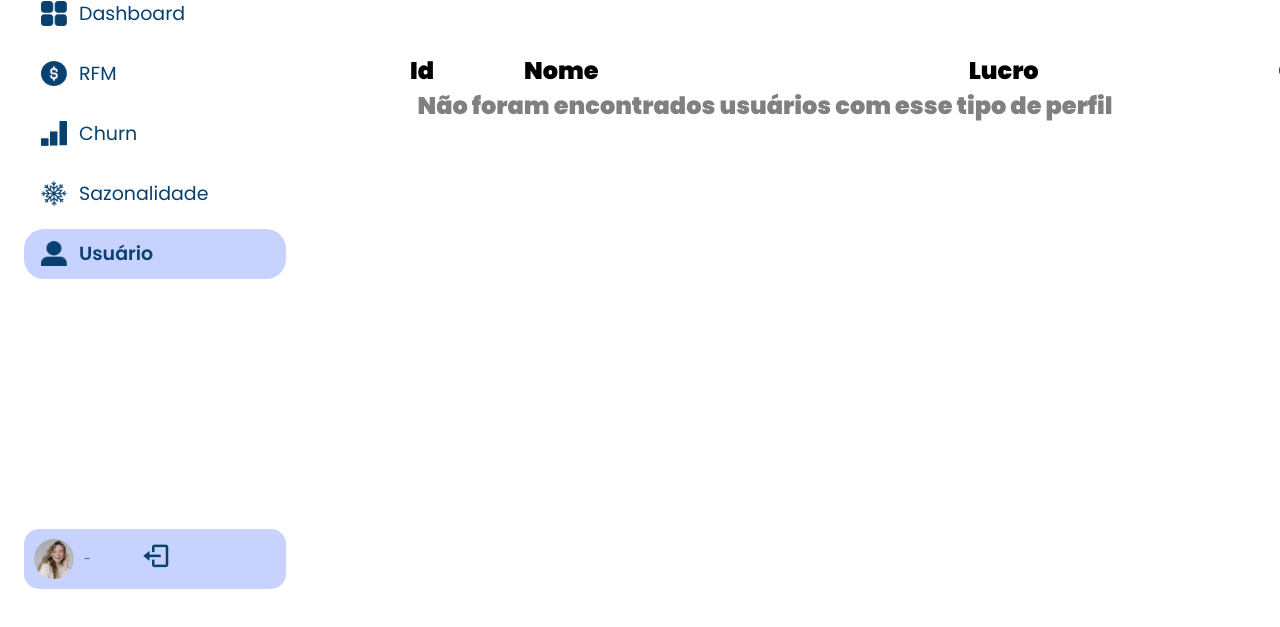
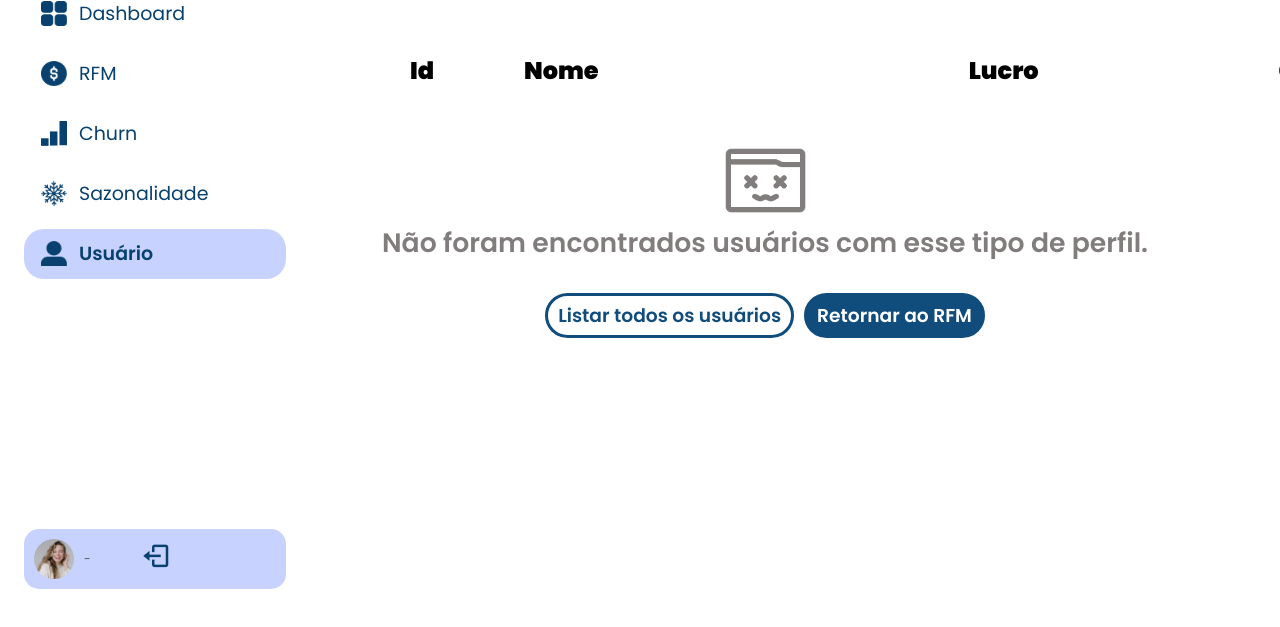
Before and after one commit to hribes/projeto_inlytics, a Flask app: page /usuario in a window 1280 px wide; the page is wider, and only the part inside the window is pictured. Shown: the part 173-800 px from the top of that part. Run offline with Flask 3, Linux system fonts and the light colour scheme; the visitor is signed in with stand-in values (Sample User, id 1); data that the repository does not hold is empty.

Commit message:
Ajustando o texto da tela de Dashboard e Usuário

```diff
--- a/Static/CSS/clientes.css
+++ b/Static/CSS/clientes.css
@@ -427,3 +427,76 @@ header .image-text .header-text {
 .titulos-tabela h3.conversao{
     margin-left: 240px;
 }
+
+.nao-encontrado {
+    display: flex;
+    flex-direction: column;
+    justify-content: center;
+    align-items: center;
+}
+.nao-encontrado img {
+    width: 85px;
+    margin-top: 50px;
+}
+.nao-encontrado h2 {
+    font-size: 20pt;
+    color: #817d7d;
+    font-weight: 600;
+}
+
+.botoes-retornar{
+    display: flex;
+    justify-content: center;
+    margin-top: 30px;
+    gap: 10px;
+
+}
+
+.btn-usuario {
+    width: 100%;
+    height: 45px;
+    padding: 0 10px;
+    border: 3px solid #104d7d;
+    color: #104d7d;
+    border-radius: 100px;
+    background-color: transparent;
+    font-size: 14pt;
+    font-weight: 600;
+    font-family: "Poppins", sans-serif;
+    cursor: pointer;
+    box-shadow: inset 0 0 0 0 #104d7d;
+    -webkit-transition: ease-out 0.4s;
+    -moz-transition: ease-out 0.4s;
+    transition: ease-out 0.4s;
+}
+.btn-rfm{
+    width: 100%;
+    height: 45px;
+    padding: 0 10px;
+    border: 3px solid #104d7d;
+    background-color: #104d7d;
+    color: #fff;
+    border-radius: 100px;
+    font-size: 14pt;
+    font-weight: 600;
+    font-family: "Poppins", sans-serif;
+    cursor: pointer;
+    box-shadow: inset 0 0 0 0 #104d7d;
+    -webkit-transition: ease-out 0.4s;
+    -moz-transition: ease-out 0.4s;
+    transition: ease-out 0.4s;
+}
+.btn-usuario:hover {
+    color: #fff;
+    background-color: #104d7d;
+}
+
+.slide_left:hover {
+    box-shadow: inset -400px 0 0 0 #104d7d;
+}
+.btn-rfm:hover{
+    color: #104d7d;
+}
+.slide_right:hover {
+    box-shadow: inset 400px 0 0 0 #ffffff;
+  }
--- a/Templates/index.html
+++ b/Templates/index.html
@@ -22,7 +22,7 @@
                 <ul class="dynamic-txts">
                     <li><spam>Churn</spam></li>
                     <li><spam>Dashboard</spam></li>
-                    <li><spam>Sazionalidade</spam></li>
+                    <li><spam>Sazonalidade</spam></li>
                     <li><spam>RFM</spam></li>
                 </ul>
             </div>
--- a/Templates/usuario.html
+++ b/Templates/usuario.html
@@ -163,7 +163,19 @@
     </div>
     <!-- {% endif %} -->
      {% else %}
-        <h2 style="color: gray; text-align: center">Não foram encontrados usuários com esse tipo de perfil</h2>
+     <div class="nao-encontrado">
+        <img src="/static/Imagens/nao-encontrado.png">
+        <h2>Não foram encontrados usuários com esse tipo de perfil.</h2>
+    </div>
+    <div class="botoes-retornar">
+
+        <a href="{{ url_for('home.usuario') }}">
+            <button class="btn-usuario slide_left" type="submit">Listar todos os usuários</button>
+        </a>
+        <a href="{{ url_for('home.rfm') }}">
+            <button class="btn-rfm slide_right" type="submit">Retornar ao RFM</button>
+        </a>
+    </div>
     {% endfor %}
 </div>
 
```
Also changed, not shown: Static/CSS/dashboard.css (+31 -22 lines), Static/CSS/rfm.css (+85 -21 lines), Static/Imagens/nao-encontrado.png (added).
